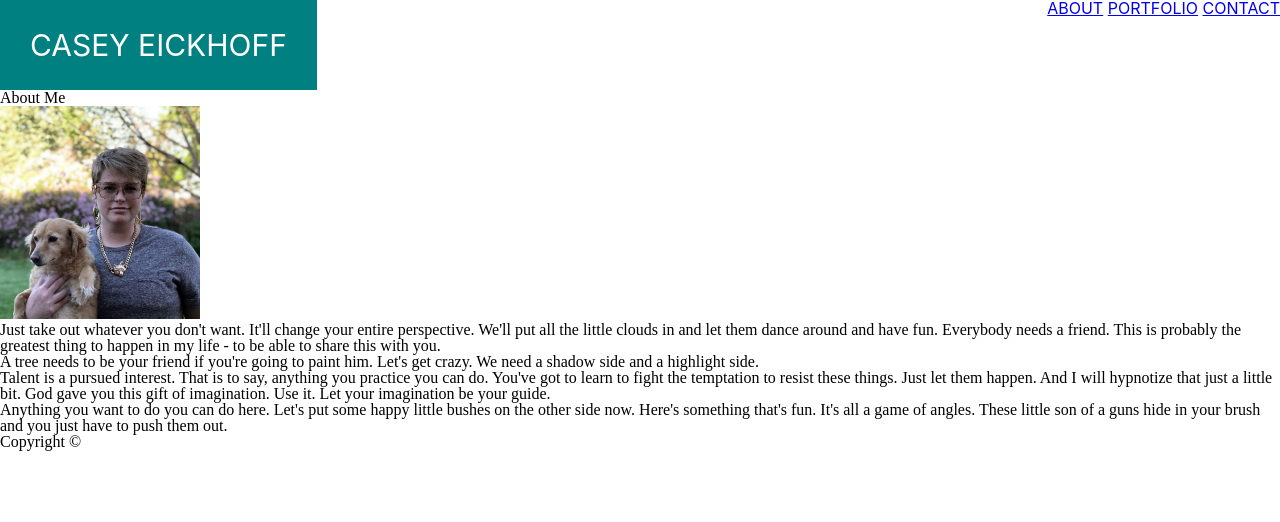
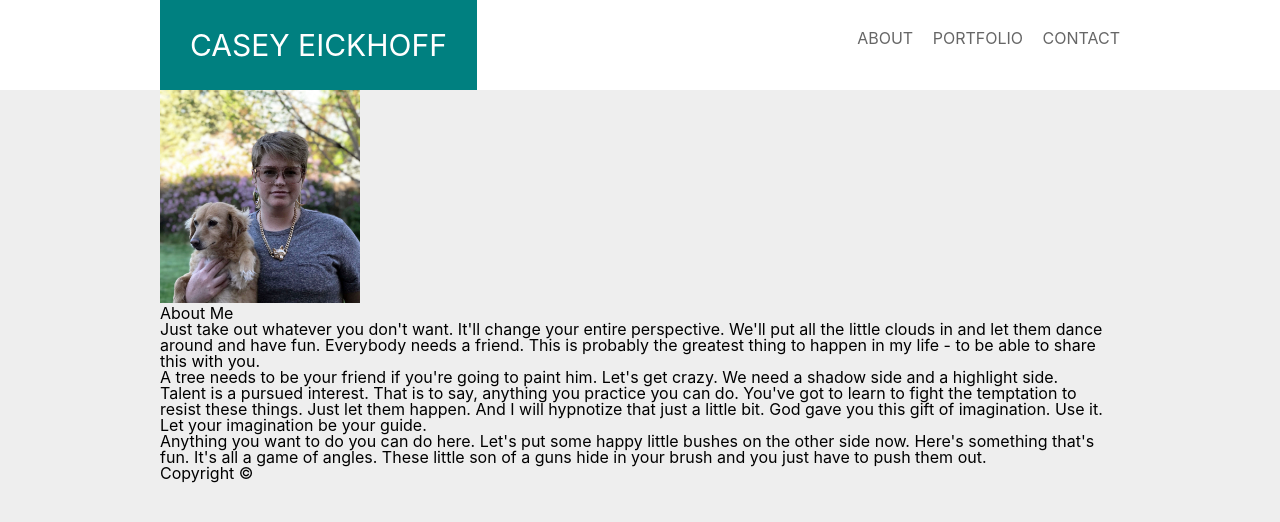
Before and after one commit to caseyisonit/Basic-Porfolio, a plain HTML site: page index.html in a window 1280 px wide. Drawn offline with Linux system fonts and the light colour scheme.

Commit message:
figured out the navigation bar.

```diff
--- a/assets/css/style.css
+++ b/assets/css/style.css
@@ -4,18 +4,35 @@
     display: table;
   }
 
-header {
-    background: #fff;
-    display: inline;
-    position: relative;
+.wrap-all, nav {
     margin: 0 auto;
     width: 960px;
-    box-shadow: 3px;
+}
 
+.header {
+    background: white;
+    position: relative;
+    width: 100%;
+}
+
+.main-menu {
+    font-size: 16px;
+    color: #666;
+    text-decoration-line: none;
+    margin-left: 15px;
+}
+
+body {
+    background: #eee;
+    font-family: -apple-system, BlinkMacSystemFont, 'Segoe UI', Roboto, Oxygen, Ubuntu, Cantarell, 'Open Sans', 'Helvetica Neue', sans-serif;
+}
+
+nav {
+    display: block;
+    margin: 0 auto;
 }
 
 h1 {
-    font-family: -apple-system, BlinkMacSystemFont, 'Segoe UI', Roboto, Oxygen, Ubuntu, Cantarell, 'Open Sans', 'Helvetica Neue', sans-serif;
     font-size: 30px;
     color: white;
     background: teal;
@@ -26,10 +43,7 @@ h1 {
 
 }
 
-nav {
-    font-family: -apple-system, BlinkMacSystemFont, 'Segoe UI', Roboto, Oxygen, Ubuntu, Cantarell, 'Open Sans', 'Helvetica Neue', sans-serif;
-    font-size: 16px;
-    color: #666;
-    display: block;
+ul {
     float: right;
+    padding: 30px 0px;
 }
--- a/index.html
+++ b/index.html
@@ -6,17 +6,23 @@
     <link rel="stylesheet" type="text/css" href="assets/css/style.css">
 </head>
 <body>
-    <header class="clearfix">
-        <h1>CASEY EICKHOFF</h1>
-        <nav>
-            <a href="/about/">ABOUT</a>
-            <a href="/portfolio/">PORTFOLIO</a>
-            <a href="/contact/">CONTACT</a>
-        </nav>
-    </header>
+
+        <div class="header">
+                <nav class="clearfix">
+                    <h1>CASEY EICKHOFF</h1>
+                    <ul>
+                        <a href="/about/" class="main-menu">ABOUT</a>
+                        <a href="/portfolio/" class="main-menu">PORTFOLIO</a>
+                        <a href="/contact/" class="main-menu">CONTACT</a>
+                    </ul>
+                </nav>
+            </div>
+
+    <div class="wrap-all">
+
     <div>
+        <img src="assets/images/about-casey.jpg" alt="Image of Casey holding her dog Greta" style="width:200px;"/>
         <h2>About Me</h2>
-        <img src="assets/images/about-casey.jpg" alt="Image of Casey holding her dog Greta" style="width:200px;"/>
         <p>Just take out whatever you don't want. It'll change your entire perspective. We'll put all the little clouds in and let them dance around and have fun. Everybody needs a friend. This is probably the greatest thing to happen in my life - to be able to share this with you.</p>
 
         <p>A tree needs to be your friend if you're going to paint him. Let's get crazy. We need a shadow side and a highlight side.</p>
@@ -28,4 +34,7 @@
     <footer>
         <p>Copyright &copy;</p>
     </footer>
+
+</div>
+
 </body>
```
